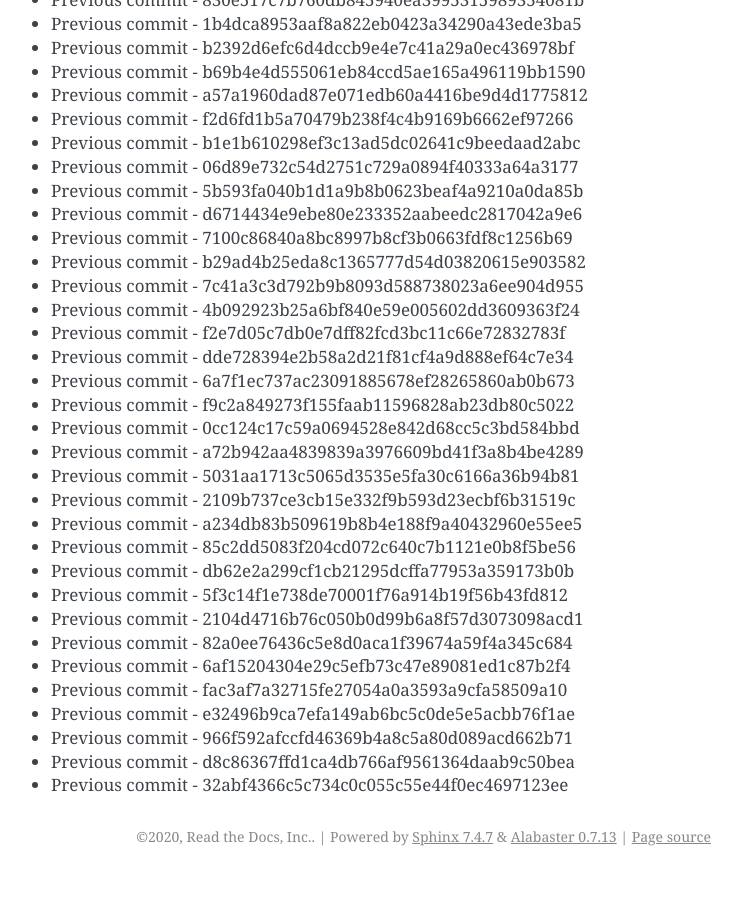
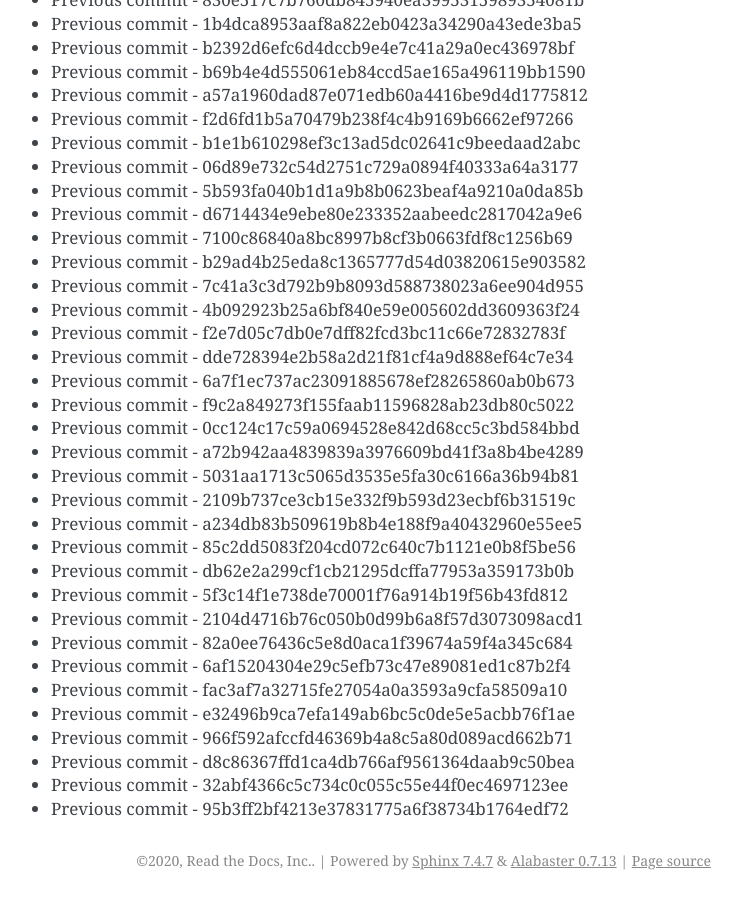
Before and after one commit to readthedocs/rtd-git-stresstest, a Sphinx documentation site: the page built from docs/updates.rst, in a window 1280 px wide and 900 px high, scrolled down 72165 px. Shown: the whole window, without its empty margins (399-1141 px from the left). Built offline with Sphinx 7.4.7, drawn with Linux system fonts in a browser that asks for light colours; before the commit the page ends 73041 px from its top, so only the background shows below that.

Commit message:
Generating commit from previous: 95b3ff2bf4213e37831775a6f38734b1764edf72

```diff
--- a/docs/updates.rst
+++ b/docs/updates.rst
@@ -3064,3 +3064,4 @@ It can be tested for any performance characteristics.
 * Previous commit - 966f592afccfd46369b4a8c5a80d089acd662b71
 * Previous commit - d8c86367ffd1ca4db766af9561364daab9c50bea
 * Previous commit - 32abf4366c5c734c0c055c55e44f0ec4697123ee
+* Previous commit - 95b3ff2bf4213e37831775a6f38734b1764edf72
```
